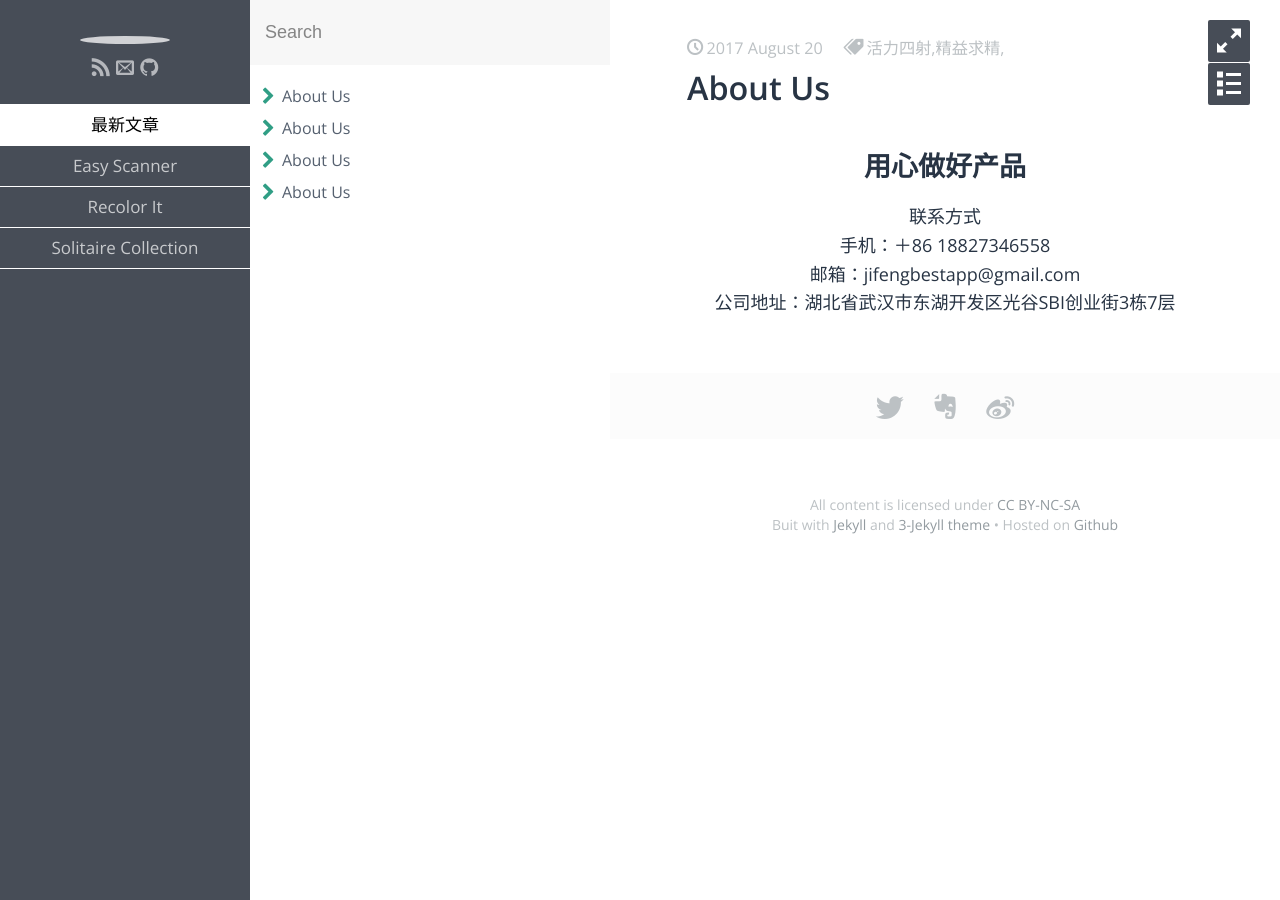
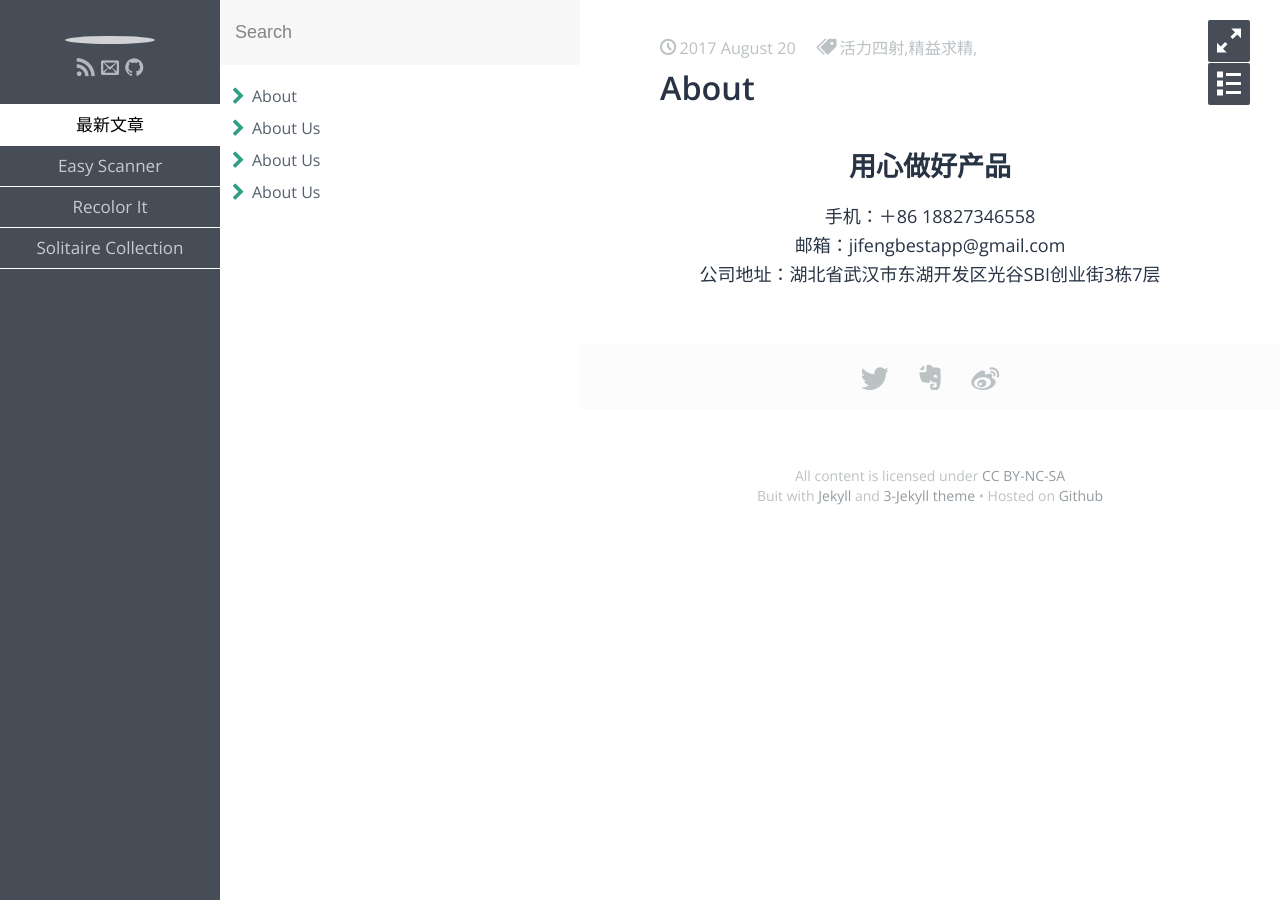
Before and after one commit to BestJiFeng/BestJiFeng.github.io, a Jekyll site: the page built from _posts/Easy Scanner/2017-08-20-About.md, in a window 1280 px wide. Built offline with Jekyll 4.4.1, drawn with Linux system fonts in a browser that asks for light colours; some web fonts are replaced.

Commit message:
修改
修改

```diff
--- a/_posts/Easy Scanner/2017-08-20-About.md
+++ b/_posts/Easy Scanner/2017-08-20-About.md
@@ -1,6 +1,6 @@
 ---
 layout: post
-title: About Us
+title: About
 category: Easy Scanner
 tags: 活力四射,精益求精,
 keywords: 团队,App,朝气,精益求精,用户,产品
@@ -8,7 +8,7 @@ keywords: 团队,App,朝气,精益求精,用户,产品
 
 ## <center>用心做好产品</center>
 
-  <center>联系方式</center>
+
 <center>手机：＋86 18827346558</center>
 <center>邮箱：jifengbestapp@gmail.com </center>
 <center>公司地址：湖北省武汉市东湖开发区光谷SBI创业街3栋7层</center>
--- a/css/main.sass
+++ b/css/main.sass
@@ -25,7 +25,7 @@ $sidebar-right-bg: #f7f7f7
 
 
 // # Sidebar Left
-$sidebar-left-width: 250px
+$sidebar-left-width: 220px
 
 
 // Avatar
```
